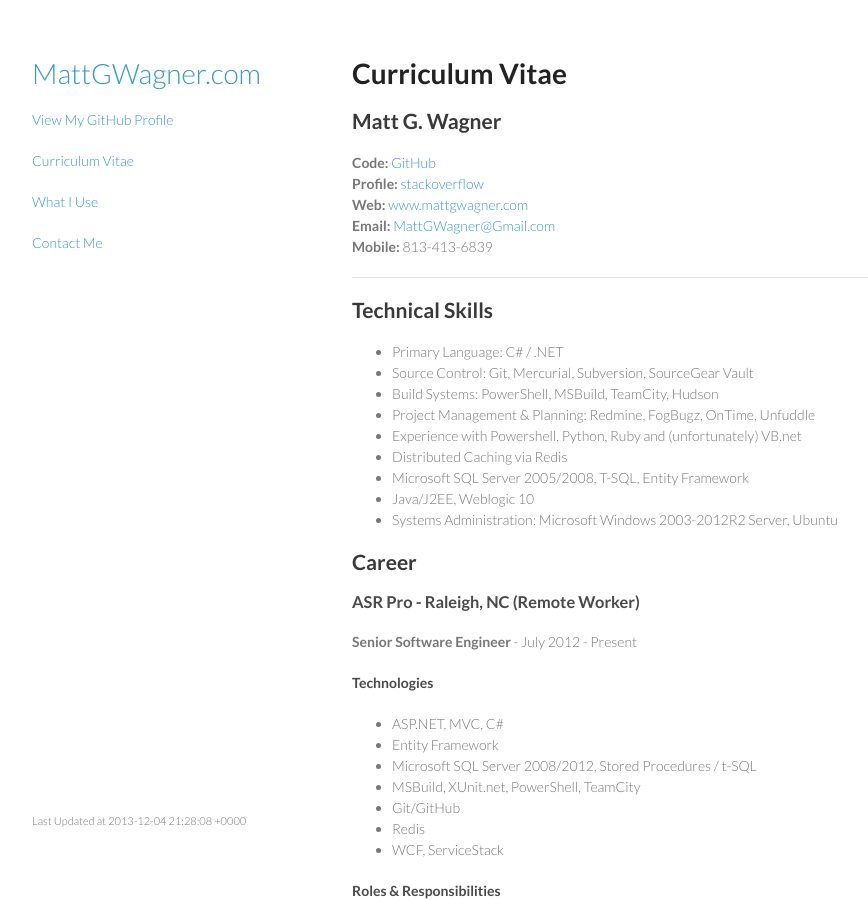
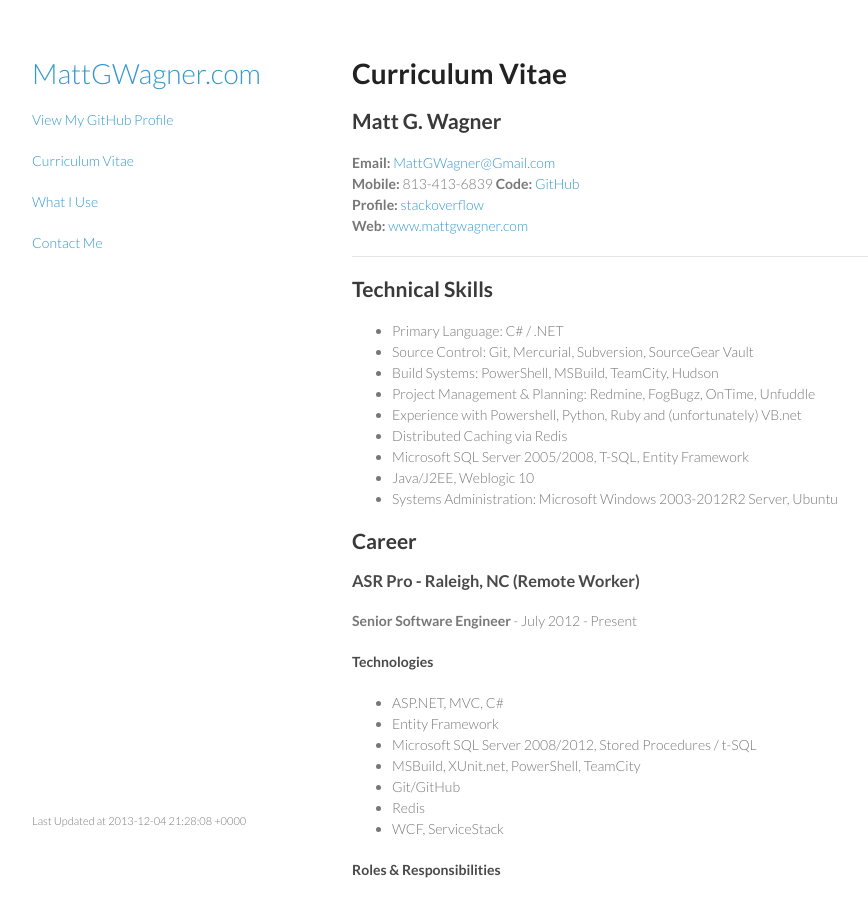
Before and after one commit to mattgwagner/mattgwagner, a Jekyll site: the page built from cv.md, in a window 1280 px wide and 900 px high. Shown: the whole window, without its empty margins (148-1016 px from the left). Built offline with Jekyll 4.4.1, drawn with Linux system fonts in a browser that asks for light colours.

Commit message:
Moved contact methods to the top

```diff
--- a/cv.md
+++ b/cv.md
@@ -7,11 +7,11 @@ title: Matt G. Wagner - Curriculum Vitae
 
 ## Matt G. Wagner
 
+**Email:** [MattGWagner@Gmail.com](mailto:MattGWagner@Gmail.com)
+**Mobile:** 813-413-6839
 **Code:** [GitHub](http://github.com/mattgwagner)
 **Profile:** [stackoverflow](http://careers.stackoverflow.com/mattgwagner)
 **Web:** [www.mattgwagner.com](http://mattgwagner.com)
-**Email:** [MattGWagner@Gmail.com](mailto:MattGWagner@Gmail.com)
-**Mobile:** 813-413-6839
 
 ----------
 
```
